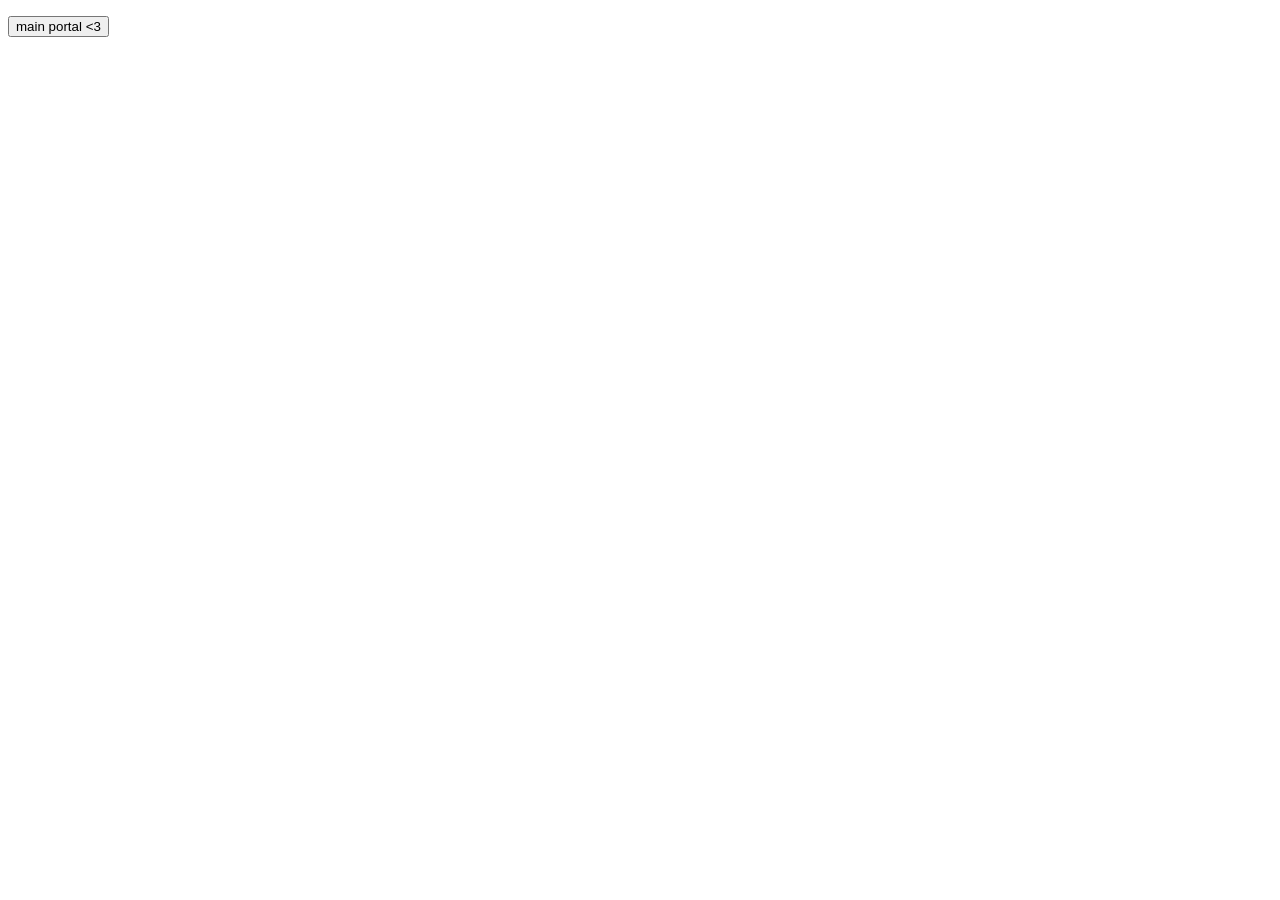
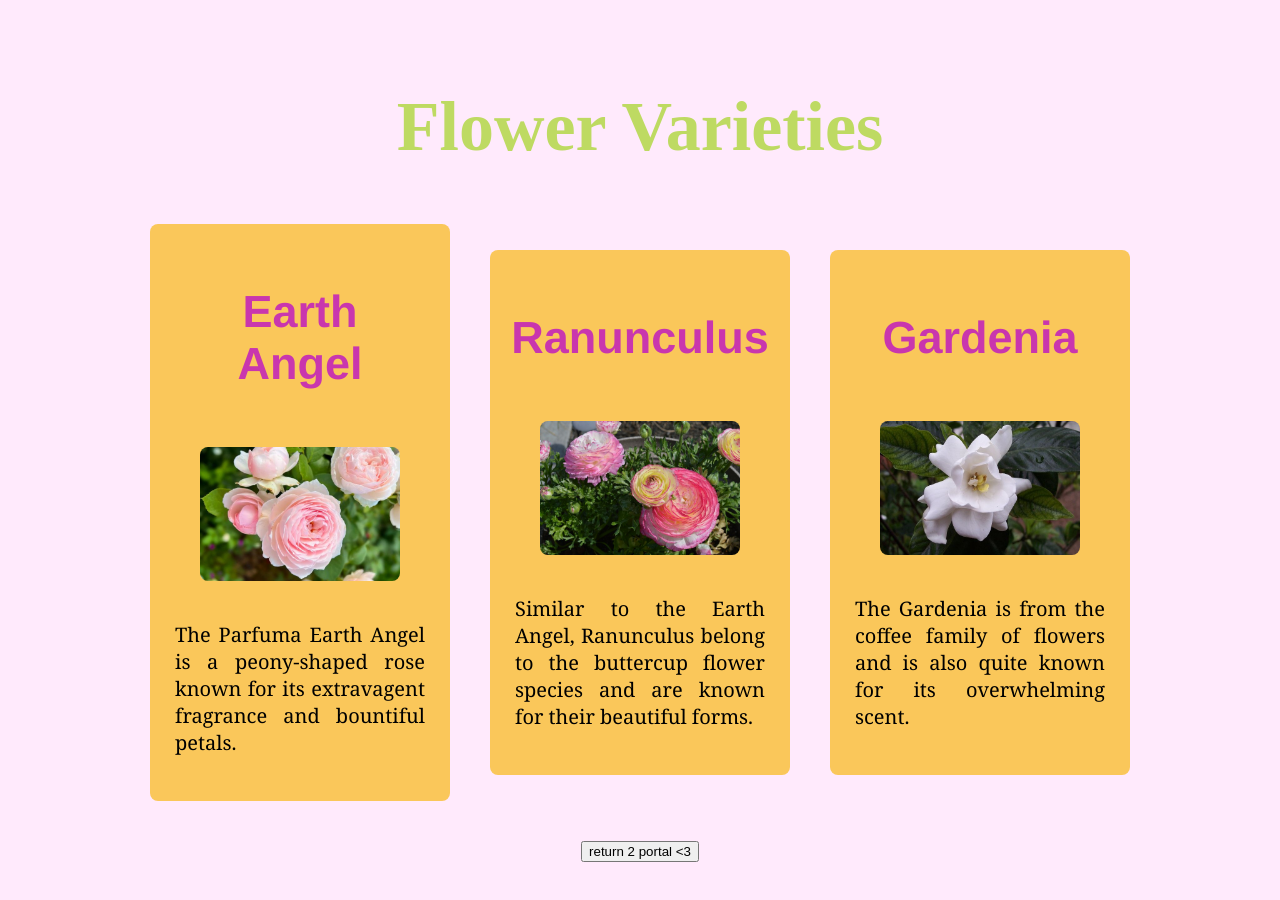
Before and after one commit to critikal404/ADD103, a plain HTML site: page week_05/gallery/gallery.html in a window 1280 px wide. Before the commit the page ends 800 px from the top, so only its background shows below. Drawn offline with Linux system fonts and the light colour scheme.

Commit message:
week 5 updates

```diff
--- a/week_04/layout/style.css
+++ b/week_04/layout/style.css
@@ -1,4 +1,4 @@
-:root {
+:root { /*chosen variables for theme to pull from an use thru-out document*/
     --bg-color: #121b13;
     --primary-color: #2f4731;
     --secondary-color: #3d1419;
@@ -6,12 +6,12 @@
     --text-color: #bd6809;
     --header-font: 'Times New Roman';
     --body-font: 'Franklin Gothic Medium', 'Arial Narrow', Arial, sans-serif;
-/*chosen variables for theme to pull from an use thru-out document*/
+
 }
-* {
+* { /*applies to all elements*/
     box-sizing: border-box;
 }
-body {
+body { /**/
     background-color: var(--bg-color);
     color: var(--text-color);
     font-family: var(--body-font);
@@ -39,7 +39,7 @@ main {
 .column-card {
     background-color: var(--secondary-color);
     border: 5px dotted var(--third-color);
-    border-radius: 8px;    /* Rounded corners */
+    border-radius: 8px;
     display: inline-block;
     vertical-align: top;
     width: 40%;
@@ -50,7 +50,7 @@ main {
     position: relative;
     display: inline-block;
     border-bottom: 1px dashed black;
-    cursor: help;
+    cursor:pointer;
 }
 .tooltip .tooltiptext {
     visibility: hidden;
--- a/week_05/gallery/gallery.html
+++ b/week_05/gallery/gallery.html
@@ -6,17 +6,32 @@
     <title>Flower Varieties</title>
     <link rel="stylesheet" href="style.css">
 </head>
+
 <body>
+    <h1>Flower Varieties</h1>
 
+<div class="gallery-row">
+    <div class="card">
+        <h2>Earth Angel</h2>
+        <img src="../images/parfuma_angel_01.jpg">
+        <p>The Parfuma Earth Angel is a peony-shaped rose known for its extravagent fragrance and bountiful petals.</p>
+    </div>
 
+    <div class="card">
+        <h2>Ranunculus</h2>
+        <img src="../images/ranunculus_02.jpg">
+        <p>Similar to the Earth Angel, Ranunculus belong to the buttercup flower species and are known for their beautiful forms.</p>
+    </div>
 
-
-
-
-
+    <div class="card">
+        <h2>Gardenia</h2>
+        <img src="../images/gardenia_03.jpg">
+        <p>The Gardenia is from the coffee family of flowers and is also quite known for its overwhelming scent.</p>
+    </div>
+</div>
 
 <footer>
-        <p><a href="../../index.html"><button>main portal <3 </button></a></p>
+    <a href="../../index.html"><button>return 2 portal <3 </button></a>
 </footer>
 </body>
 </html>
--- a/week_05/gallery/style.css
+++ b/week_05/gallery/style.css
@@ -0,0 +1,68 @@
+:root {
+    --main-color: #9D96FF;
+    --second-color: #FAC75A;
+    --accent-color: #C936AE;
+    --bg-color: #FFEAFC;
+}
+* {box-sizing: border-box;}
+
+body{
+    background-color: var(--bg-color);
+    margin: 0;
+    padding: 40px;
+}
+
+h1 {
+    font-family: 'Times New Roman', Times, serif;
+    font-size: 70px;
+    text-align: center;
+    color: #BEDA62;
+}
+
+h2 {
+    font-family:'Franklin Gothic Medium', 'Arial Narrow', Arial, sans-serif;
+    font-size: 45px;
+    text-align: center;
+    color: var(--accent-color)
+}
+
+p {
+    font-family: Georgia, 'Times New Roman', Times, serif;
+    font-size: 20px;
+    text-align: justify;
+    color: #000;
+}
+
+.gallery-row {
+        display: flex;
+        justify-content: space-between;
+        align-items: center;
+        gap: 4px;
+        flex-wrap: wrap;
+        max-width: 1000px;
+        margin: 0 auto;
+}
+
+.card {
+        background-color: var(--second-color);
+        border-radius: 8px;
+        margin: 10px;
+        padding: 25px;
+        width: 300px;
+        display: flex;
+        flex-direction: column;
+        align-items: center;
+}
+
+.card img {
+    width: 80%;
+    display: block;
+    margin: 20px auto;
+    border-radius: 8px;
+
+}
+
+footer {
+    text-align: center;
+    padding: 30px;
+}
```
Also changed, not shown: index.html (+1 -1 lines), week_04/layout/index.html (+21 -19 lines), week_05/images/gardenia_03.jpg (added), week_05/images/parfuma_angel_01.jpg (added), week_05/images/ranunculus_02.jpg (added).
